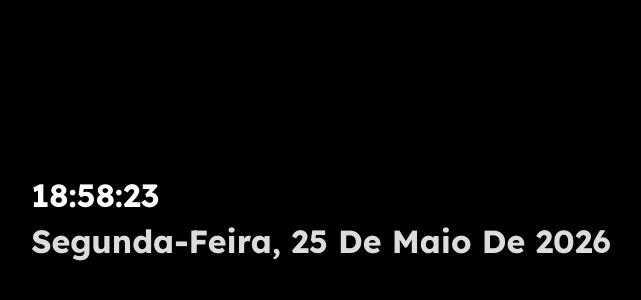
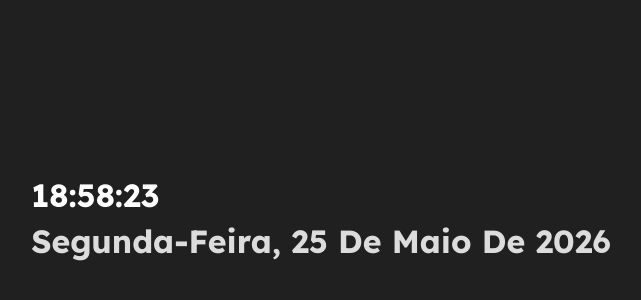
Before and after one commit to joaopedro-chaves/clock-iframe-obisidian, a plain HTML site: page index.html in a window 1280 px wide. Shown: the part 180-480 px from the top of the page, without its empty margins (319-960 px from the left). Drawn offline with Linux system fonts and the light colour scheme.

Commit message:
style: update background color to dark gray and remove redundant text color property

```diff
--- a/index.html
+++ b/index.html
@@ -17,12 +17,11 @@
             justify-content: center;
             align-items: center;
             height: 100vh;
-            background-color: #000000;
+            background-color: #202020;
             /* background-image: url(); */
             /* Alterar fundo / change background color*/
             font-family: 'Lexend', sans-serif;
             /* Alterar fonte / change font-family*/
-            color: #000000;
             overflow: hidden;
         }
 
```
